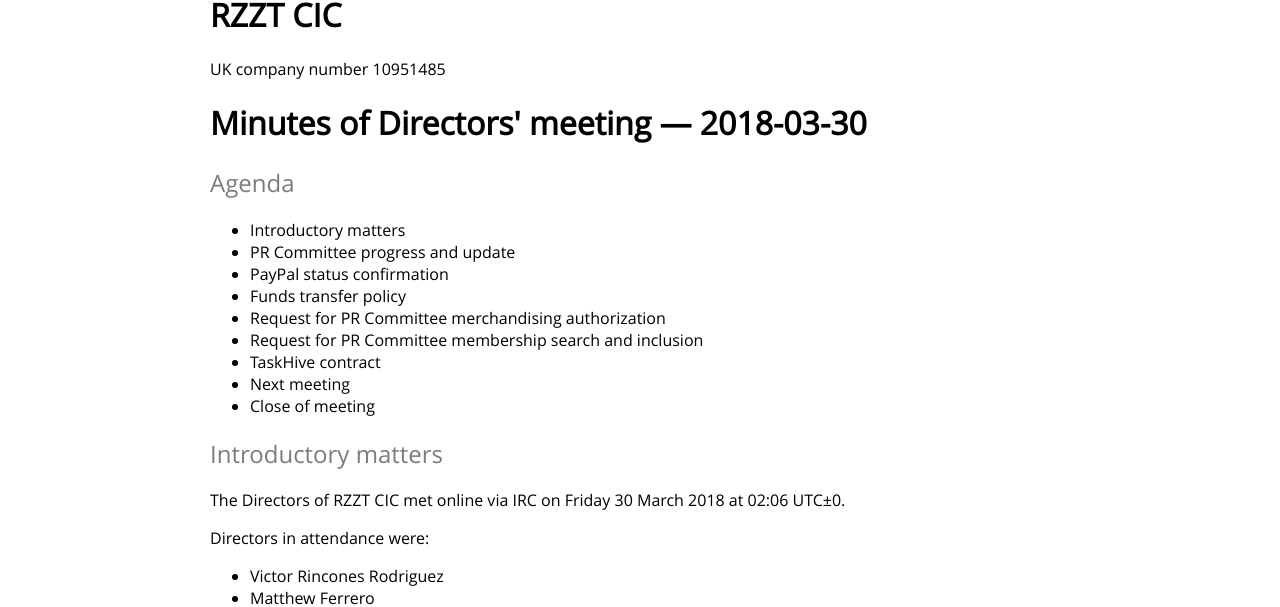
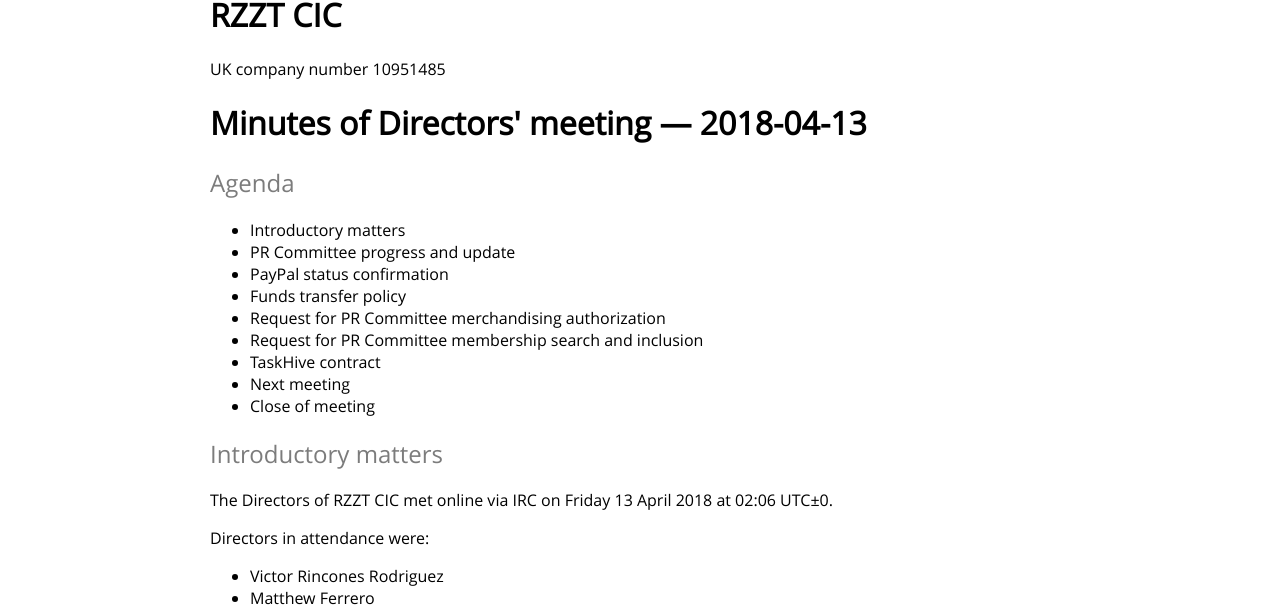
Before and after one commit to RZZT/website, a Jekyll site: the page built from _minutes/2018-04-13-directors-meeting.md, in a window 1280 px wide and 900 px high. Shown: the part 165-772 px from the top of the window. Built offline with Jekyll 4.4.1, drawn with Linux system fonts in a browser that asks for light colours.

Commit message:
edit DM april 13th 2018

```diff
--- a/_minutes/2018-04-13-directors-meeting.md
+++ b/_minutes/2018-04-13-directors-meeting.md
@@ -1,7 +1,7 @@
 ---
 layout: meeting
 title: Minutes of Directors' meeting
-date: 2018-03-30 02:06
+date: 2018-04-13 02:06
 location: online via IRC
 directors:
 - Victor Rincones Rodriguez
```
